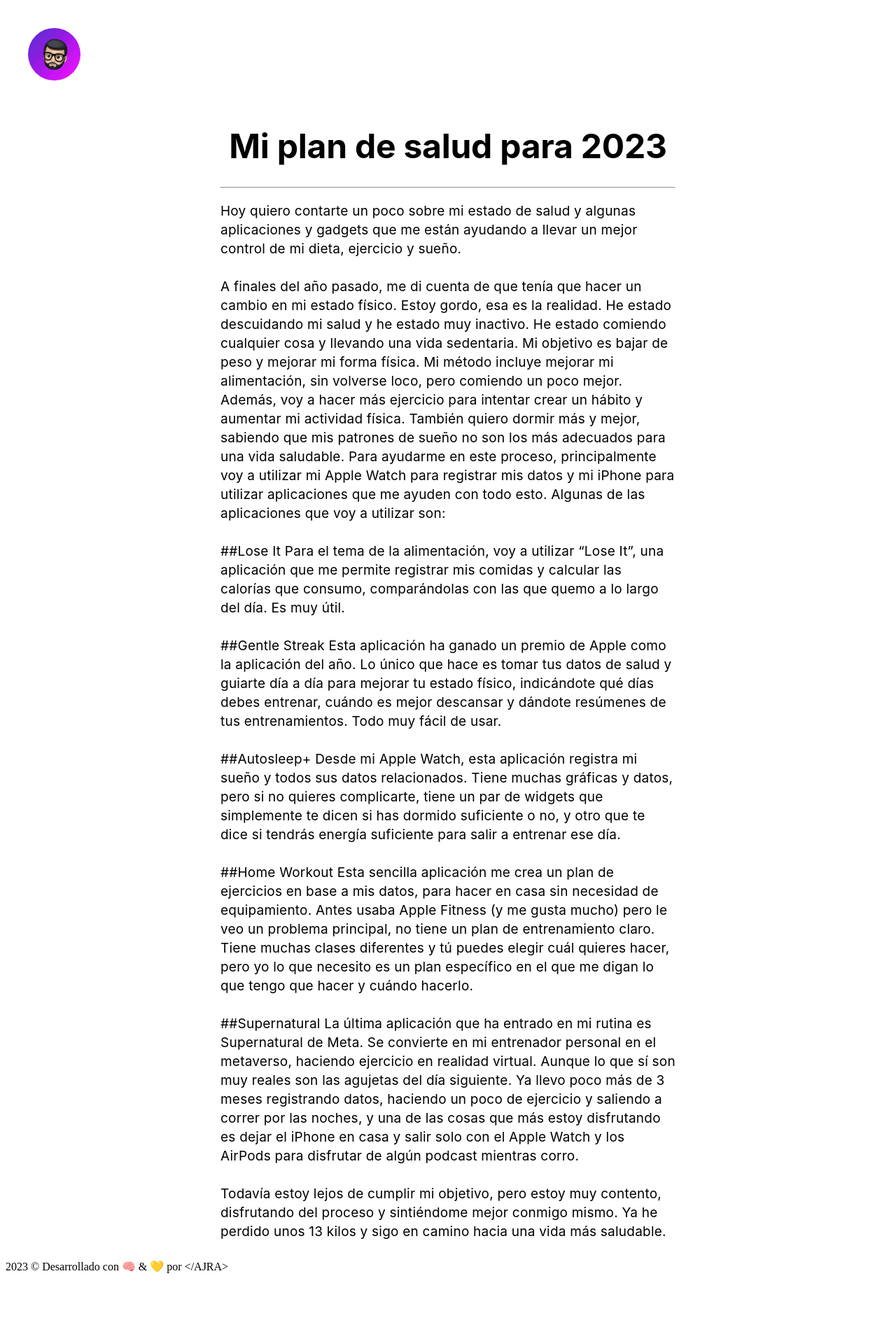
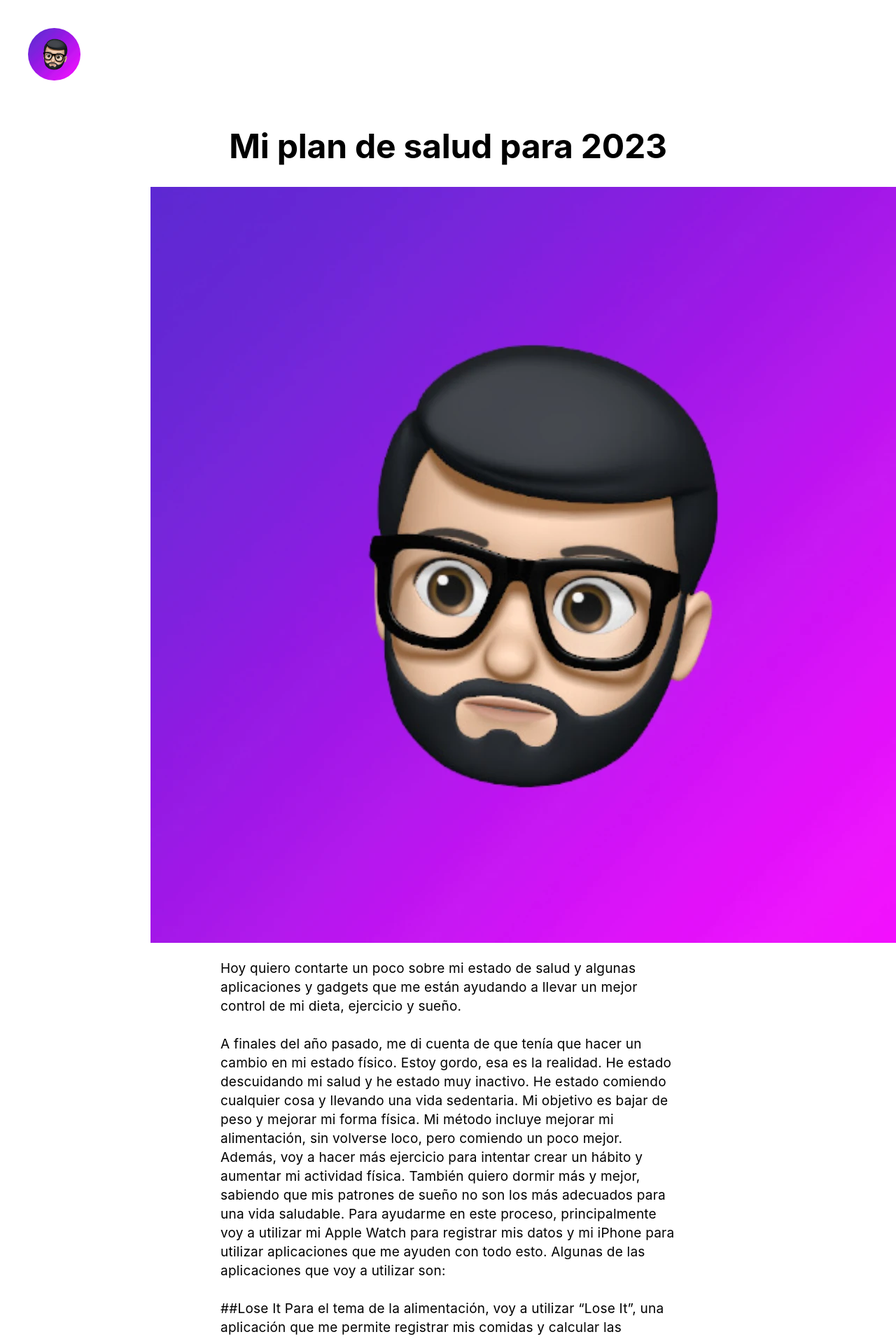
Before and after one commit to AJRAtoni/ajra, a Jekyll site: the page built from _posts/2022-12-20-Mi-plan-de-salud.md, in a window 1280 px wide. Shown: the top 1913 px of the page at 70% size. Built offline with Jekyll 4.4.1, drawn with Linux system fonts in a browser that asks for light colours; before the commit the page ends 1827 px from its top, so only the background shows below that.

Commit message:
12/04/2023

```diff
--- a/_layouts/post.html
+++ b/_layouts/post.html
@@ -22,9 +22,15 @@
             <img src="{{ 'images/AJRA.png' | relative_url }}" alt="AJRA" class="avatar">
         </a>
     </header>
+    <div class="post-cabecera">
+        <h1 class="post-title">{{ page.title }}</h1>
+        {% if page.image %}
+            <img src="{{ page.image | relative_url }}"  class="post-image">
+        {% else %}
+            <img src="{{ 'path/to/placeholder-image.jpg' | relative_url }}" class="post-image">
+        {% endif %}
+    </div>
     <div class="content">
-        <h1 class="post-title">{{ page.title }}</h1>
-        <hr>
         {{ content }}
     </div>
 
--- a/posts.css
+++ b/posts.css
@@ -5,10 +5,14 @@
     border-radius: 50%;
     transition: transform 0.5s ease-in-out;
     }
-
+.post-cabecera {
+    max-width: 850px;
+    margin: auto;
+}
 .content {
     max-width: 650px;
     margin: auto;
+    padding-bottom: 3rem;
 }
 
 .post-title {
```
Also changed, not shown: images/placeholder.webp (added).
